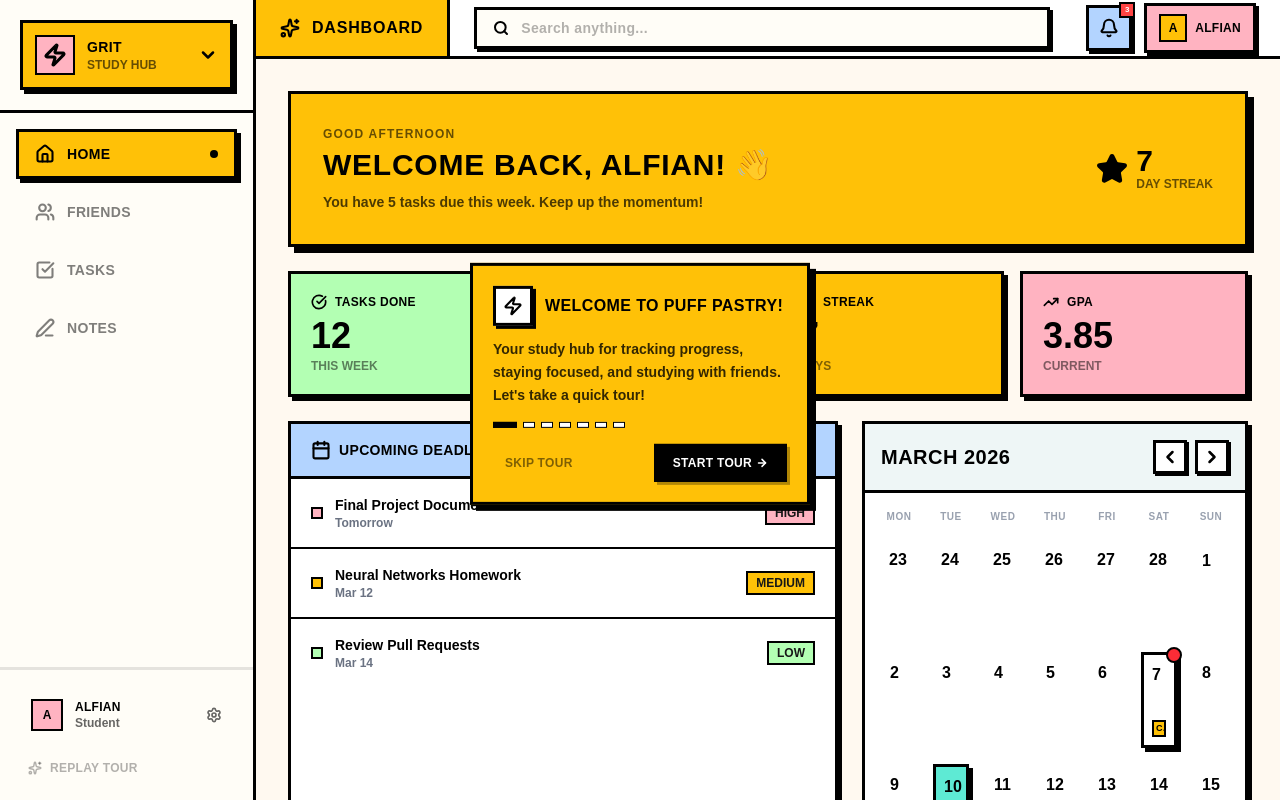
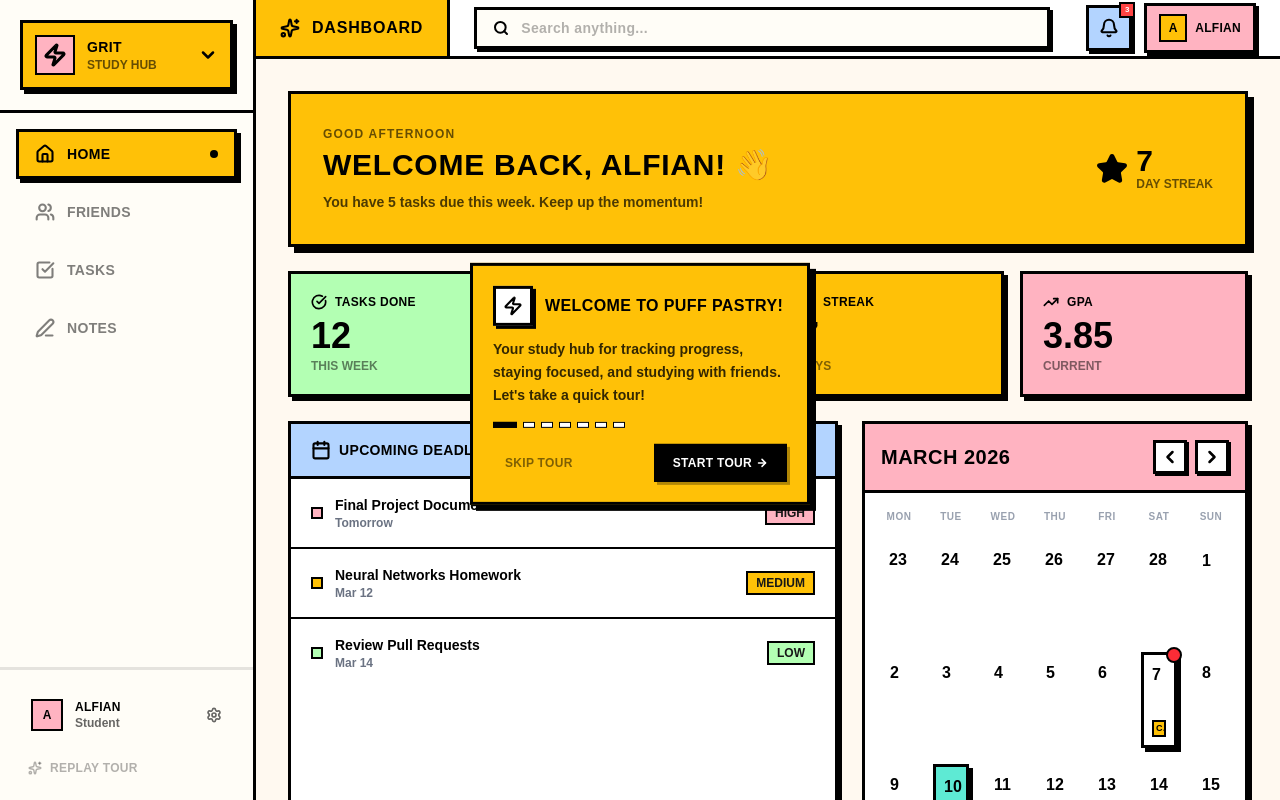
Before and after one commit to AlfianRamadani/puff-pastry-ifest-uajy, a Next.js app: page /dashboard in a window 1280 px wide. Built offline with nearby package versions, Linux system fonts and the light colour scheme.

Commit message:
feat: Improving Calendar Performance

```diff
--- a/src/app/components/landing/Calendar.tsx
+++ b/src/app/components/landing/Calendar.tsx
@@ -24,7 +24,7 @@ const EventModal = ({ onClose, onSave, onDelete, initialData, selectedDate }) =>
   };
 
   return (
-    <div className="fixed inset-0 z-[999] flex items-center justify-center bg-black/50 backdrop-blur-sm p-4 w-screen h-screen">
+    <div className="fixed inset-0 z-[999] flex items-center justify-center bg-black/70 p-4 w-screen h-screen">
       <div className="bg-white border-[3px] border-black shadow-[8px_8px_0px_0px_rgba(0,0,0,1)] w-full max-w-sm p-5 sm:p-6 animate-in zoom-in duration-200">
         <div className="flex items-center justify-between mb-6">
           <h2 className="text-lg sm:text-xl font-black uppercase text-black">
@@ -44,7 +44,7 @@ const EventModal = ({ onClose, onSave, onDelete, initialData, selectedDate }) =>
               placeholder="e.g. Physics Lab Report"
               value={title}
               onChange={(e) => setTitle(e.target.value)}
-              className="w-full bg-[#EEF6F6] border-[2px] sm:border-[3px] border-black p-2 sm:p-3 font-bold text-sm outline-none focus:shadow-[4px_4px_0px_0px_rgba(0,0,0,1)] focus:-translate-y-1 transition-all"
+              className="w-full bg-[#EEF6F6] border-[2px] sm:border-[3px] border-black p-2 sm:p-3 font-bold text-sm outline-none focus:shadow-[4px_4px_0px_0px_rgba(0,0,0,1)] focus:-translate-y-1"
             />
           </div>
 
@@ -302,7 +302,7 @@ const CustomCalendar = () => {
     <div className="relative w-full h-full bg-white border-[2px] sm:border-[3px] border-black shadow-[3px_3px_0px_0px_rgba(0,0,0,1)] sm:shadow-[4px_4px_0px_0px_rgba(0,0,0,1)] font-sans flex flex-col">
 
       {/* HEADER KALENDER */}
-      <div className="bg-[#EEF6F6] border-b-[2px] sm:border-b-[3px] border-black p-3 sm:p-4 flex items-center justify-between">
+      <div className="bg-[#FFB3C1] border-b-[2px] sm:border-b-[3px] border-black p-3 sm:p-4 flex items-center justify-between">
         <h2 className="text-base sm:text-xl font-black text-black tracking-wide uppercase truncate">
           {format(currentDate, 'MMMM yyyy')}
         </h2>
```
